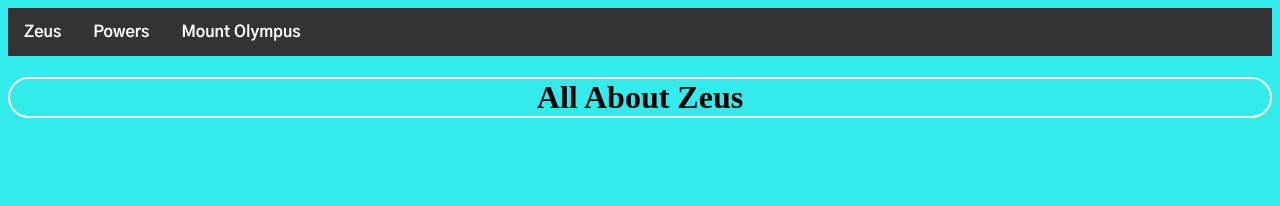
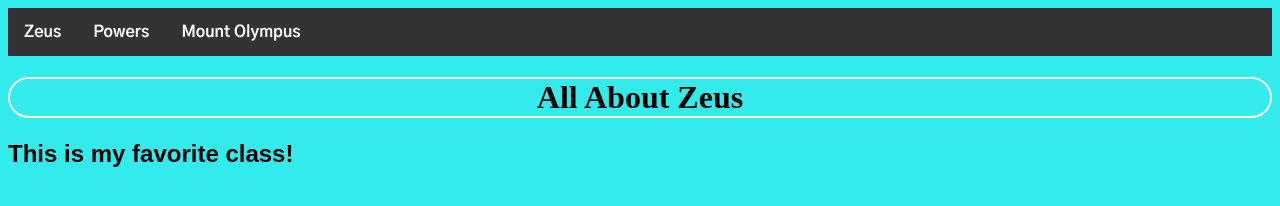
Before and after one commit to jdmar3-comp426/a01-helenmcginnis, a website: page index.html in a window 1280 px wide. Drawn offline with Linux system fonts and the light colour scheme.

Commit message:
added id variable

```diff
--- a/index.html
+++ b/index.html
@@ -15,6 +15,7 @@
       </ul>
 
       <h1>All About Zeus</h1>
+      <h2 id="header2">This is my favorite class!</h2>
 
 </body>
 </html>
--- a/styles.css
+++ b/styles.css
@@ -39,3 +39,7 @@ body {
     border-radius: 25px;
     width: auto;
   }
+
+  #header2 {
+      font-family:Arial, Helvetica, sans-serif;
+  }
```
